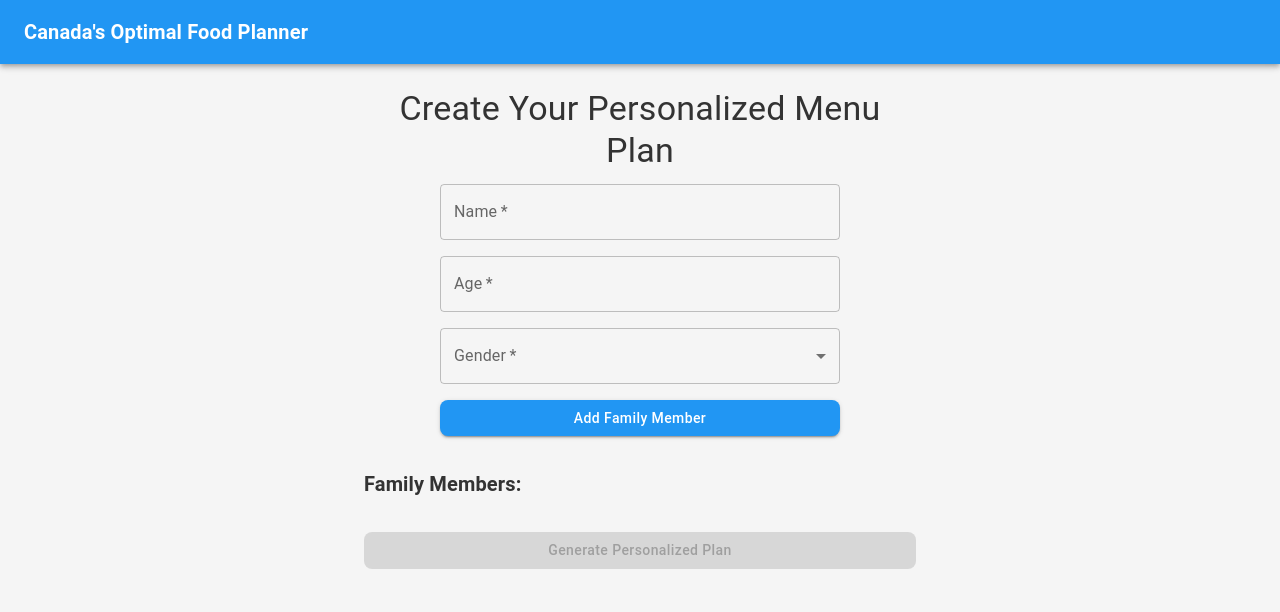
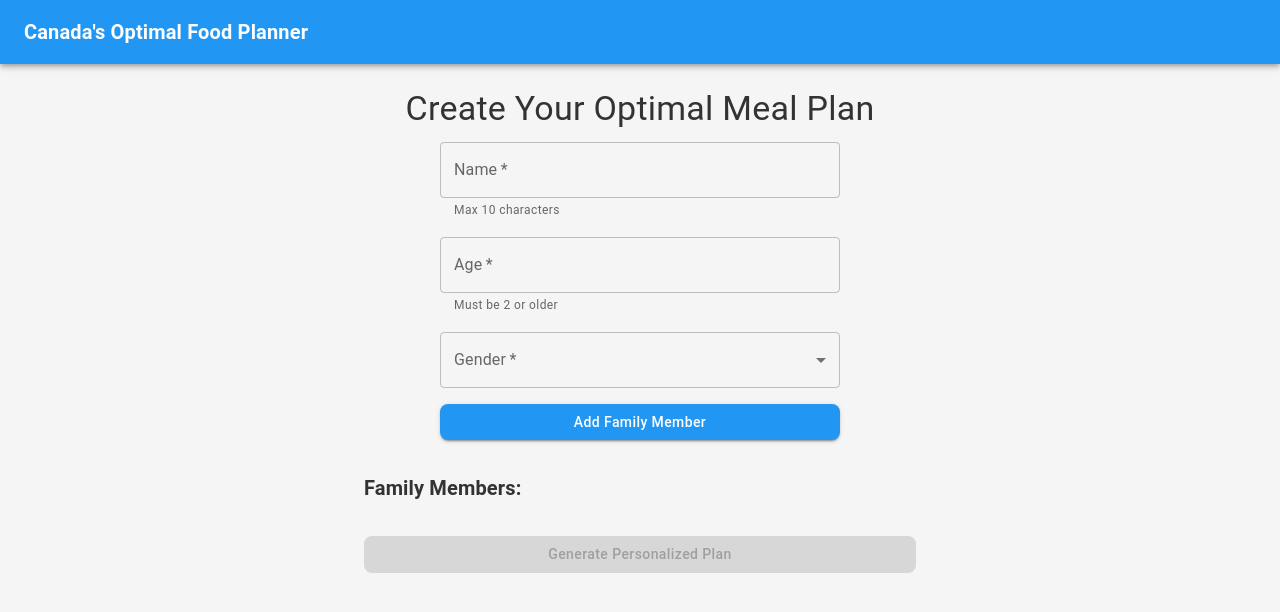
Before and after one commit to reza-yb/signal, a React (Vite) app: page / in a window 1280 px wide. Shown: the top 612 px of the page. Built offline with nearby package versions, Linux system fonts and the light colour scheme.

Commit message:
validations added to form fields

```diff
--- a/src/pages/Home.tsx
+++ b/src/pages/Home.tsx
@@ -39,7 +39,7 @@ interface HomeProps {
 
 const Home: React.FC<HomeProps> = ({ onGeneratePlan }) => {
   const [name, setName] = useState<string>('');
-  const [age, setAge] = useState<number | ''>('');
+  const [age, setAge] = useState<string>('');
   const [gender, setGender] = useState<'male' | 'female' | ''>('');
   const [familyMembers, setFamilyMembers] = useState<FamilyMember[]>([]);
   const navigate = useNavigate();
@@ -47,7 +47,13 @@ const Home: React.FC<HomeProps> = ({ onGeneratePlan }) => {
   const handleAddMember = (event: React.FormEvent) => {
     event.preventDefault();
     if (name && age !== '' && gender) {
-      const newMember: FamilyMember = { name, age: Number(age), gender };
+      const ageNumber = parseInt(age, 10);
+      if (familyMembers.some(member => member.name.toLowerCase() === name.toLowerCase())) {
+        alert('Name must be unique');
+        return;
+      }
+
+      const newMember: FamilyMember = { name, age: ageNumber, gender };
       setFamilyMembers([...familyMembers, newMember]);
       setName('');
       setAge('');
@@ -69,7 +75,7 @@ const Home: React.FC<HomeProps> = ({ onGeneratePlan }) => {
   return (
     <Container maxWidth="sm">
       <Typography variant="h4" component="h1" gutterBottom align="center">
-        Create Your Personalized Menu Plan
+        Create Your Optimal Meal Plan
       </Typography>
       <StyledForm onSubmit={handleAddMember}>
         <TextField
@@ -78,20 +84,39 @@ const Home: React.FC<HomeProps> = ({ onGeneratePlan }) => {
           onChange={(e) => setName(e.target.value)}
           required
           fullWidth
+          slotProps={{
+            input: {
+              inputProps: {
+                maxLength: 10,
+              },
+            },
+          }}
+          helperText="Max 10 characters"
         />
         <TextField
           label="Age"
           type="number"
           value={age}
-          onChange={(e) => setAge(Number(e.target.value))}
+          onChange={(e) => setAge(e.target.value)}
           required
           fullWidth
+          slotProps={{
+            input: {
+              inputProps: {
+                min: 2,
+                max: 100,
+              },
+            },
+          }}
+          helperText="Must be 2 or older"
         />
         <FormControl fullWidth required>
-          <InputLabel>Gender</InputLabel>
+          <InputLabel id="gender-label">Gender</InputLabel>
           <Select
+            labelId="gender-label"
             value={gender}
             onChange={(e) => setGender(e.target.value as 'male' | 'female' | '')}
+            label="Gender"
           >
             <MenuItem value="male">Male</MenuItem>
             <MenuItem value="female">Female</MenuItem>
```
